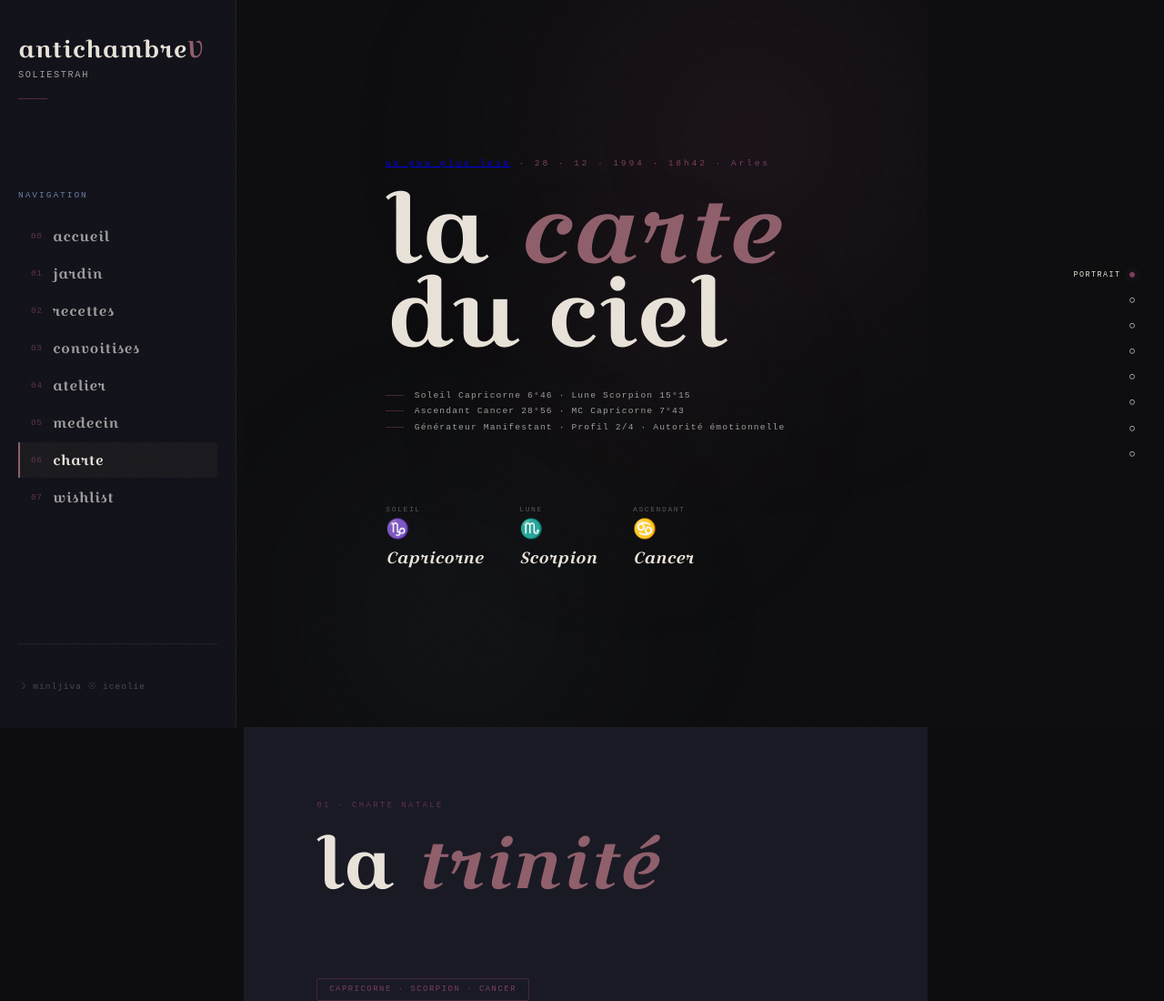
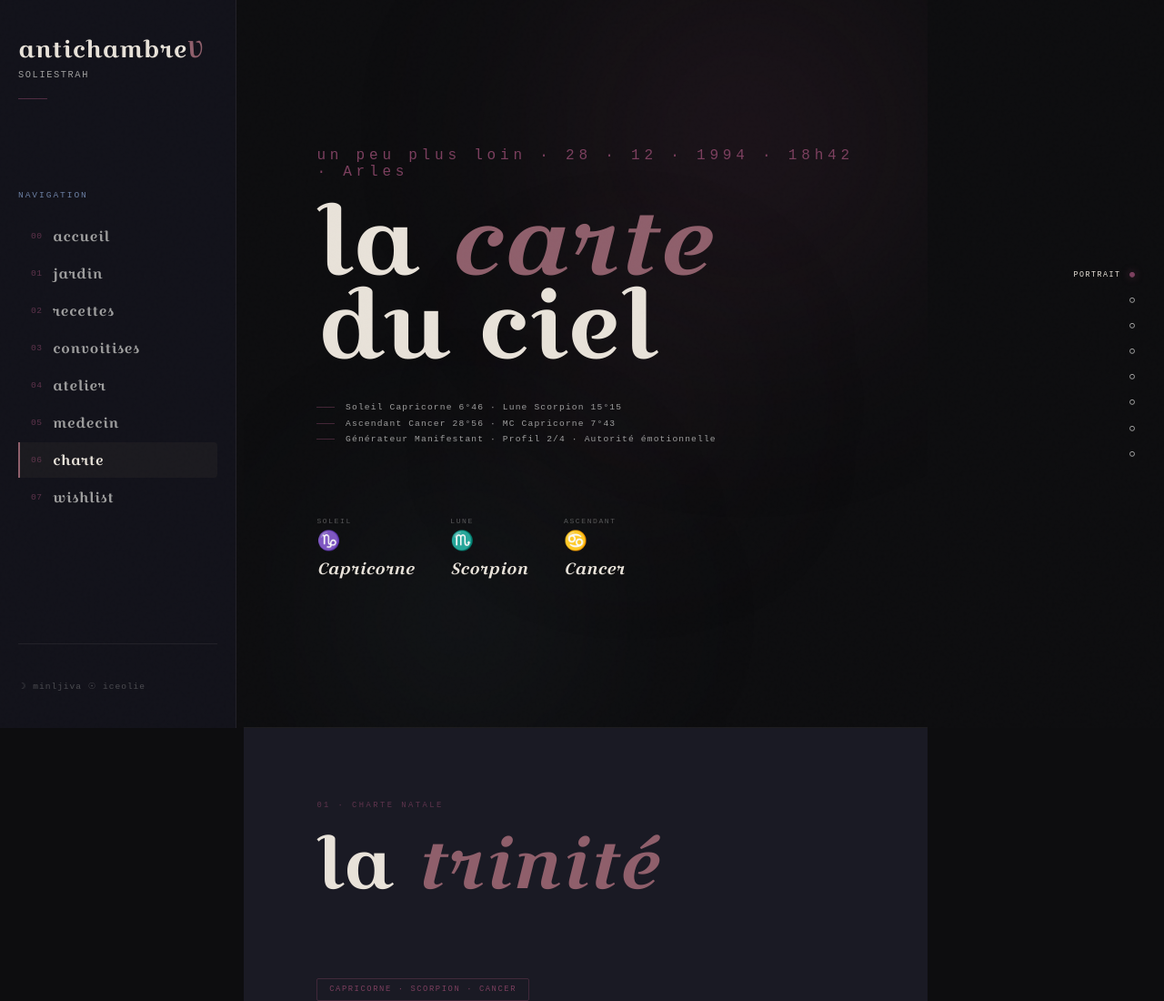
Before and after one commit to soliestrah/V, a plain HTML site: page charte.html in a window 1280 px wide. Shown: the top 1100 px of the page at 91% size. Drawn offline with Linux system fonts and the light colour scheme.

Commit message:
Update scroll.css

```diff
--- a/css/scroll.css
+++ b/css/scroll.css
@@ -172,12 +172,17 @@ html { scroll-behavior: smooth; }
 
 .hero-glyph {
   font-family: var(--font-mono);
-  font-size: 0.6rem;
+  font-size: 1rem;
   letter-spacing: 0.3em;
   color: var(--c-accent-prune);
   margin-bottom: var(--gap-md);
   opacity: 0;
   animation: fade-up 1s var(--ease) 0.3s forwards;
+}
+
+.hero-glyph a {
+  color: inherit;          /* Pour qu'il prenne la couleur du titre H1 */
+  text-decoration: none;   /* Pour enlever le soulignement bleu moche par défaut */
 }
 
 .hero-title {
```
